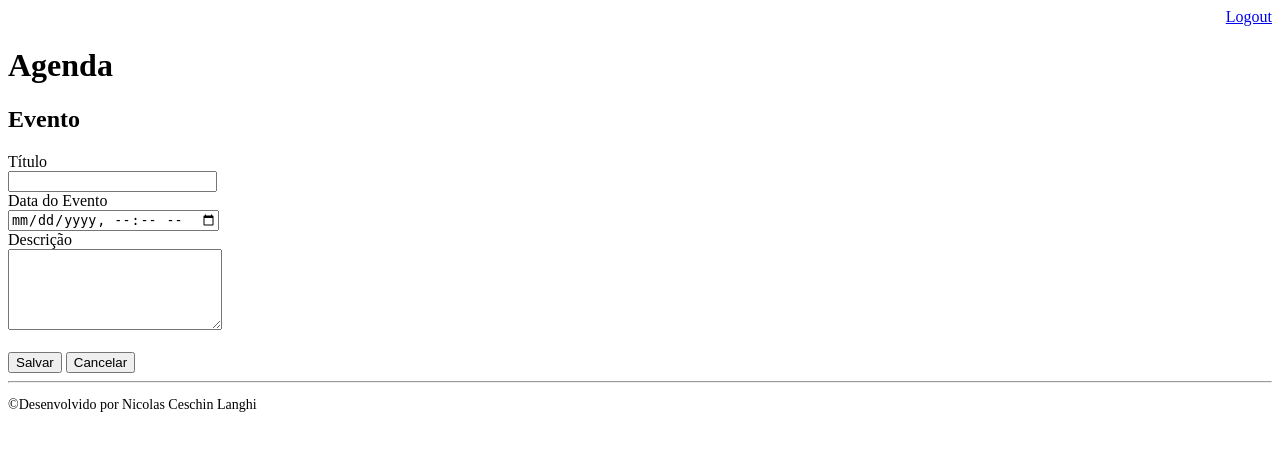
After one commit to LanghiDev/agenda_django, a Django app: page /agenda/evento/ in a window 1280 px wide. The commit adds this page. Shown: the top 451 px of the page. Run offline with Django 3.2, Linux system fonts and the light colour scheme; a user stored in the database is signed in.

Commit message:
Incluido template para inserção de eventos da agenda. Incluido o gitignore para ignorar os arquivos compilados

```diff
--- a/agenda/urls.py
+++ b/agenda/urls.py
@@ -21,6 +21,8 @@ from django.views.generic import RedirectView
 urlpatterns = [
     path('admin/', admin.site.urls),
     path('agenda/', views.lista_eventos),
+    path('agenda/evento/', views.evento),
+    path('agenda/evento/submit', views.submit_evento),
     path('', RedirectView.as_view(url='/agenda/')),
     path('login/', views.login_user),
     path('login/submit', views.submit_login),
--- a/core/views.py
+++ b/core/views.py
@@ -33,3 +33,20 @@ def lista_eventos(request):
     evento = Evento.objects.filter(usuario=usuario)
     dados = {'eventos': evento}
     return render(request, 'agenda.html', dados)
+
+@login_required(login_url='/login/')
+def evento(request):
+    return render(request, 'evento.html')
+
+@login_required(login_url='/login/')
+def submit_evento(request):
+    if request.POST:
+        titulo = request.POST.get('titulo')
+        data_evento = request.POST.get('data_evento')
+        descricao = request.POST.get('descricao')
+        usuario = request.user
+        Evento.objects.create(titulo=titulo,
+                              data_evento=data_evento,
+                              descricao=descricao,
+                              usuario=usuario)
+    return redirect('/')
--- a/templates/agenda.html
+++ b/templates/agenda.html
@@ -1,6 +1,9 @@
 {% extends "model-page.html" %}
 {% block content %}
     <h2>Agendamentos</h2>
+    <a href="evento/">
+        <button type="button">Novo Evento</button>
+    </a>
     <ol>
         {% for evento in eventos %}
         <li><h3>{{ evento.titulo }}</h3></li>
@@ -11,7 +14,6 @@
             <li><p><ins>Data do Evento</ins>: {{ evento.get_data_evento }}</p></li>
             <li><p>Registrado por <ins>{{ evento.usuario }}</ins> em {{ evento.get_data_criacao }}</p></li>
         </ul>
-        <hr>
         {% endfor %}
     </ol>
 {% endblock %}
--- /dev/null
+++ b/templates/evento.html
@@ -0,0 +1,18 @@
+{% extends "model-page.html" %}
+{% block content %}
+
+<form action="submit" method="POST">{% csrf_token %}
+    <h2>Evento</h2>
+    <label>Título</label><br>
+    <input type="text" name="titulo" size="23"><br>
+    <label>Data do Evento</label><br>
+    <input type="datetime-local" name="data_evento"><br>
+    <label>Descrição</label><br>
+    <textarea name="descricao" rows="5" cols="24"></textarea><br><br>
+    <button type="submit">Salvar</button>
+    <a href="/">
+        <button type="submit">Cancelar</button>
+    </a>
+</form>
+
+{% endblock %}
--- a/templates/model-footer.html
+++ b/templates/model-footer.html
@@ -1 +1,2 @@
+<hr>
 <p style="font-size: 14px;">&copy;Desenvolvido por Nicolas Ceschin Langhi</p>
```
Also changed, not shown: db.sqlite3, 1 other file.
